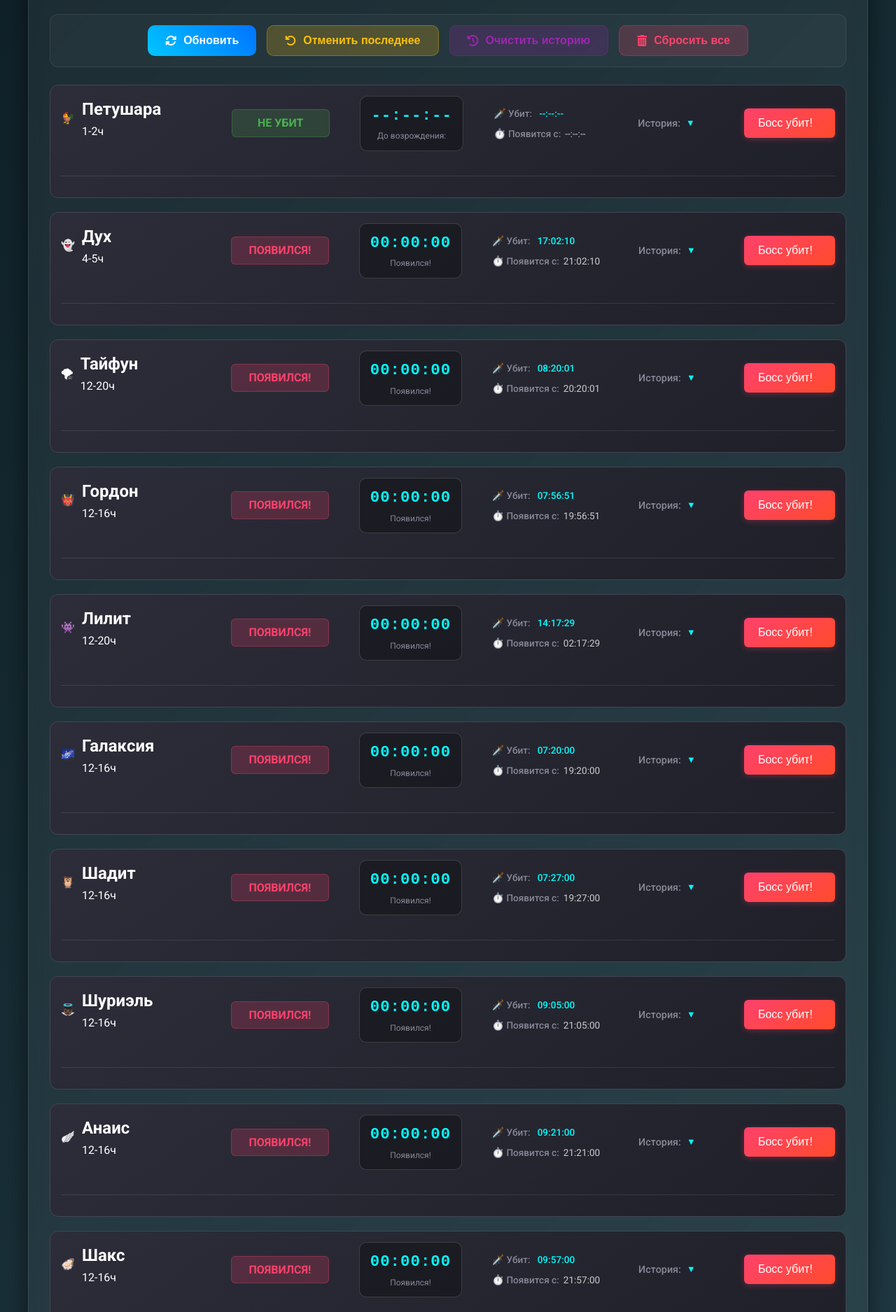
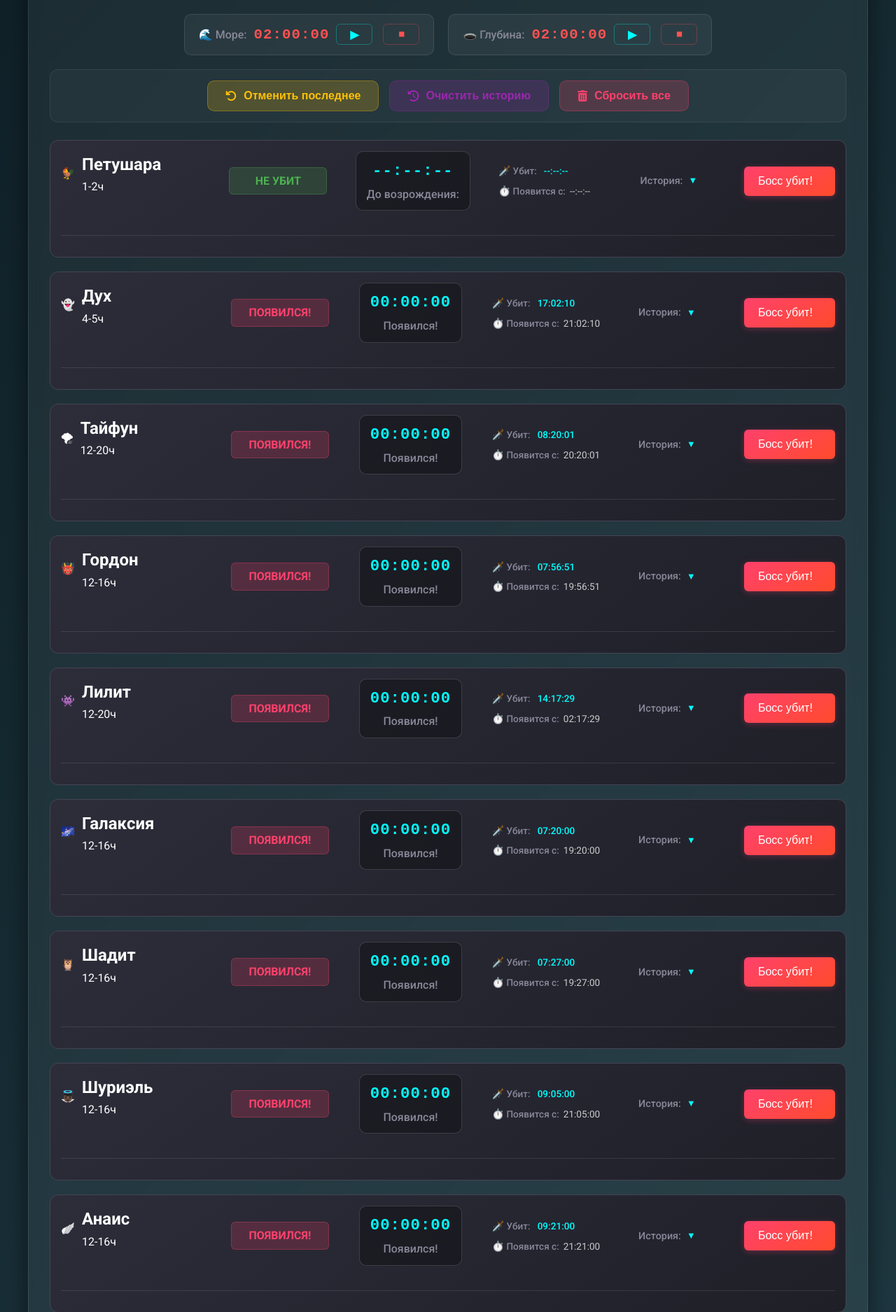
Before and after one commit to itfed/boss-timer, a Flask app: page / in a window 1280 px wide. Shown: the part 190-2065 px from the top of the page at 70% size. Run offline with Flask 3, Linux system fonts and the light colour scheme.

Commit message:
feat: implement shared sea/depth timers with API endpoints

```diff
--- a/app.py
+++ b/app.py
@@ -9,6 +9,8 @@ app = Flask(__name__)
 # Хранение ВСЕХ данных
 DATA_FILE = 'boss_timers.json'
 HISTORY_FILE = 'actions_history.json'
+# НОВЫЙ файл для общих таймеров
+SEA_DEPTH_FILE = 'sea_depth_timers.json'
 
 # Московское время (UTC+3)
 MOSCOW_UTC_OFFSET = timedelta(hours=3)
@@ -301,6 +303,37 @@ timers = load_timers()
 # Храним время последнего нажатия для каждого босса (серверная блокировка)
 last_kill_timestamps = {}
 
+# НОВОЕ: Общие таймеры Море и Глубина
+def load_sea_depth_timers():
+    """Загружаем общие таймеры Море и Глубина из файла"""
+    if os.path.exists(SEA_DEPTH_FILE):
+        try:
+            with open(SEA_DEPTH_FILE, 'r', encoding='utf-8') as f:
+                return json.load(f)
+        except Exception as e:
+            print(f"Ошибка загрузки файла общих таймеров: {e}")
+            return {
+                'sea_timer': 2 * 60 * 60,  # 2 часа в секундах
+                'depth_timer': 2 * 60 * 60,  # 2 часа в секундах
+                'sea_running': False,
+                'depth_running': False,
+                'last_update': datetime.datetime.now(MOSCOW_TIMEZONE).isoformat()
+            }
+    return {
+        'sea_timer': 2 * 60 * 60,  # 2 часа в секундах
+        'depth_timer': 2 * 60 * 60,  # 2 часа в секундах
+        'sea_running': False,
+        'depth_running': False,
+        'last_update': datetime.datetime.now(MOSCOW_TIMEZONE).isoformat()
+    }
+
+def save_sea_depth_timers(data):
+    """Сохраняем общие таймеры Море и Глубина в файл"""
+    with open(SEA_DEPTH_FILE, 'w', encoding='utf-8') as f:
+        json.dump(data, f, ensure_ascii=False, indent=2)
+
+# Загружаем общие таймеры
+sea_depth_timers = load_sea_depth_timers()
 
 def load_history():
     """Загружаем историю действий"""
@@ -768,6 +801,109 @@ def undo_last_action():
     })
 
 
+@app.route('/get_sea_depth_timers')
+def get_sea_depth_timers():
+    """Получить общие таймеры Море и Глубина"""
+    # Обновляем таймеры в зависимости от времени
+    current_time = get_moscow_time()
+    last_update = datetime.datetime.fromisoformat(sea_depth_timers['last_update'])
+
+    # Вычисляем сколько времени прошло с последнего обновления
+    time_diff = (current_time - last_update).total_seconds()
+
+    # Обновляем таймеры если они работают
+    updated_data = sea_depth_timers.copy()
+    if updated_data['sea_running'] and updated_data['sea_timer'] > 0:
+        new_time = int(updated_data['sea_timer'] - time_diff)
+        updated_data['sea_timer'] = max(0, new_time)
+    if updated_data['depth_running'] and updated_data['depth_timer'] > 0:
+        new_time = int(updated_data['depth_timer'] - time_diff)
+        updated_data['depth_timer'] = max(0, new_time)
+
+    # Обновляем время последнего обновления
+    updated_data['last_update'] = current_time.isoformat()
+
+    # Сохраняем обновленные таймеры
+    save_sea_depth_timers(updated_data)
+
+    # Форматируем время для клиента
+    import math
+    sea_hours = math.floor(updated_data['sea_timer'] / 3600)
+    sea_minutes = math.floor((updated_data['sea_timer'] % 3600) / 60)
+    sea_seconds = updated_data['sea_timer'] % 60
+
+    depth_hours = math.floor(updated_data['depth_timer'] / 3600)
+    depth_minutes = math.floor((updated_data['depth_timer'] % 3600) / 60)
+    depth_seconds = updated_data['depth_timer'] % 60
+
+    return jsonify({
+        'sea_timer': updated_data['sea_timer'],
+        'depth_timer': updated_data['depth_timer'],
+        'sea_running': updated_data['sea_running'],
+        'depth_running': updated_data['depth_running'],
+        'sea_formatted': f"{sea_hours:02d}:{sea_minutes:02d}:{sea_seconds:02d}",
+        'depth_formatted': f"{depth_hours:02d}:{depth_minutes:02d}:{depth_seconds:02d}",
+        'last_update': updated_data['last_update']
+    })
+
+
+@app.route('/update_sea_depth_timer/<timer_type>', methods=['POST'])
+def update_sea_depth_timer(timer_type):
+    """Обновить состояние таймера Море или Глубина"""
+    if timer_type not in ['sea', 'depth']:
+        return jsonify({'error': 'Неверный тип таймера'}), 400
+
+    data = request.get_json()
+    if not data or 'action' not in data:
+        return jsonify({'error': 'Не указано действие'}), 400
+
+    action = data['action']  # 'start', 'stop', 'reset'
+
+    current_time = get_moscow_time()
+
+    if action == 'start':
+        # Запускаем таймер
+        sea_depth_timers[f'{timer_type}_running'] = True
+        sea_depth_timers['last_update'] = current_time.isoformat()
+        save_sea_depth_timers(sea_depth_timers)
+
+        return jsonify({
+            'success': True,
+            'message': f'Таймер {timer_type} запущен',
+            f'{timer_type}_running': True
+        })
+
+    elif action == 'stop':
+        # Останавливаем таймер и устанавливаем на 2 часа
+        sea_depth_timers[f'{timer_type}_timer'] = 2 * 60 * 60  # 2 часа
+        sea_depth_timers[f'{timer_type}_running'] = False
+        sea_depth_timers['last_update'] = current_time.isoformat()
+        save_sea_depth_timers(sea_depth_timers)
+
+        return jsonify({
+            'success': True,
+            'message': f'Таймер {timer_type} остановлен и установлен на 2 часа',
+            f'{timer_type}_timer': 2 * 60 * 60,
+            f'{timer_type}_running': False
+        })
+
+    elif action == 'reset':
+        # Сбрасываем таймер на 2 часа и запускаем
+        sea_depth_timers[f'{timer_type}_timer'] = 2 * 60 * 60  # 2 часа
+        sea_depth_timers[f'{timer_type}_running'] = True
+        sea_depth_timers['last_update'] = current_time.isoformat()
+        save_sea_depth_timers(sea_depth_timers)
+
+        return jsonify({
+            'success': True,
+            'message': f'Таймер {timer_type} сброшен на 2 часа и запущен',
+            f'{timer_type}_timer': 2 * 60 * 60,
+            f'{timer_type}_running': True
+        })
+
+    else:
+        return jsonify({'error': 'Неизвестное действие'}), 400
+
 @app.route('/health')
 def health():
     now = get_moscow_time()
--- a/static/script.js
+++ b/static/script.js
@@ -6,6 +6,14 @@ let autoRefreshInterval;
 let historyData = [];
 let lastKillTimestamps = {}; // Храним время последнего убийства для каждого босса
 let historyCollapsed = {}; // Храним состояние свернутости истории для каждого босса
+
+// Глобальные переменные для моря и глубины (теперь используем серверные таймеры)
+let seaTimer = 2 * 60 * 60; // 2 часа в секундах
+let depthTimer = 2 * 60 * 60; // 2 часа в секундах
+let seaRunning = false;
+let depthRunning = false;
+let seaInterval = null;
+let depthInterval = null;
 
 // Загружаем сохраненные времена нажатий из localStorage
 function loadKillTimestamps() {
@@ -433,7 +441,7 @@ async function resetBossTimer(bossId) {
 }
 
 // ПРОСТАЯ функция для московского времени (UTC+3)
-function updateMoscowTime() {
+function updateServerTime() {
     const timeElement = document.getElementById('server-time');
     if (!timeElement) return;
 
@@ -1037,30 +1045,197 @@ style.textContent = `
 `;
 document.head.appendChild(style);
 
+// Инициализация таймеров моря и глубины (загружаем с сервера)
+async function initSeaDepthTimers() {
+    try {
+        const response = await fetch('/get_sea_depth_timers');
+        const data = await response.json();
+
+        seaTimer = data.sea_timer;
+        depthTimer = data.depth_timer;
+        seaRunning = data.sea_running;
+        depthRunning = data.depth_running;
+
+        updateSeaDisplay();
+        updateDepthDisplay();
+
+        // Запускаем интервалы обновления если таймеры активны
+        if (seaRunning) startSeaTimer();
+        if (depthRunning) startDepthTimer();
+    } catch (error) {
+        console.error('Ошибка загрузки общих таймеров:', error);
+        // Используем значения по умолчанию
+        updateSeaDisplay();
+        updateDepthDisplay();
+    }
+}
+
+// Запуск таймера моря
+function startSeaTimer() {
+    if (seaInterval) clearInterval(seaInterval);
+
+    seaInterval = setInterval(() => {
+        if (seaRunning && seaTimer > 0) {
+            seaTimer--;
+            updateSeaDisplay();
+
+            // Останавливаем таймер когда он достигает 0
+            if (seaTimer <= 0) {
+                seaRunning = false;
+                updateSeaDisplay();
+                showNotification('🔔 Таймер Море завершен!');
+            }
+        }
+    }, 1000);
+}
+
+// Запуск таймера глубины
+function startDepthTimer() {
+    if (depthInterval) clearInterval(depthInterval);
+
+    depthInterval = setInterval(() => {
+        if (depthRunning && depthTimer > 0) {
+            depthTimer--;
+            updateDepthDisplay();
+
+            // Останавливаем таймер когда он достигает 0
+            if (depthTimer <= 0) {
+                depthRunning = false;
+                updateDepthDisplay();
+                showNotification('🔔 Таймер Глубина завершен!');
+            }
+        }
+    }, 1000);
+}
+
+// Обновление отображения моря
+function updateSeaDisplay() {
+    const seaElement = document.getElementById('sea-timer');
+    if (seaElement) {
+        seaElement.textContent = formatTime(seaTimer);
+        // Добавляем визуальный индикатор остановки
+        if (!seaRunning) {
+            seaElement.style.color = '#FF5252'; // Красный когда остановлен
+        } else {
+            seaElement.style.color = '#00FFFF'; // Голубой когда работает
+        }
+    }
+}
+
+// Обновление отображения глубины
+function updateDepthDisplay() {
+    const depthElement = document.getElementById('depth-timer');
+    if (depthElement) {
+        depthElement.textContent = formatTime(depthTimer);
+        // Добавляем визуальный индикатор остановки
+        if (!depthRunning) {
+            depthElement.style.color = '#FF5252'; // Красный когда остановлен
+        } else {
+            depthElement.style.color = '#00FFFF'; // Голубой когда работает
+        }
+    }
+}
+
+// Сброс таймера моря (оставляю для совместимости)
+function resetSeaTimer() {
+    updateSeaDepthTimer('sea', 'reset');
+}
+
+// Переключение таймера моря (плей/пауза)
+function toggleSeaTimer() {
+    updateSeaDepthTimer('sea', seaRunning ? 'stop' : 'start');
+}
+
+// Остановка таймера моря (установка на 2 часа и остановка)
+function stopSeaTimer() {
+    updateSeaDepthTimer('sea', 'stop');
+}
+
+// Сброс таймера глубины (оставляю для совместимости)
+function resetDepthTimer() {
+    updateSeaDepthTimer('depth', 'reset');
+}
+
+// Переключение таймера глубины (плей/пауза)
+function toggleDepthTimer() {
+    updateSeaDepthTimer('depth', depthRunning ? 'stop' : 'start');
+}
+
+// Остановка таймера глубины (установка на 2 часа и остановка)
+function stopDepthTimer() {
+    updateSeaDepthTimer('depth', 'stop');
+}
+
+// Обновление таймера через API
+async function updateSeaDepthTimer(timerType, action) {
+    try {
+        const response = await fetch(`/update_sea_depth_timer/${timerType}`, {
+            method: 'POST',
+            headers: {
+                'Content-Type': 'application/json',
+            },
+            body: JSON.stringify({ action: action })
+        });
+
+        const data = await response.json();
+
+        if (data.success) {
+            // Обновляем состояние таймера
+            if (timerType === 'sea') {
+                seaTimer = data.sea_timer || 2 * 60 * 60;
+                seaRunning = data.sea_running !== undefined ? data.sea_running : seaRunning;
+
+                // Перезапускаем интервал если таймер запущен
+                if (seaInterval) clearInterval(seaInterval);
+                if (seaRunning) startSeaTimer();
+
+                updateSeaDisplay();
+            } else if (timerType === 'depth') {
+                depthTimer = data.depth_timer || 2 * 60 * 60;
+                depthRunning = data.depth_running !== undefined ? data.depth_running : depthRunning;
+
+                // Перезапускаем интервал если таймер запущен
+                if (depthInterval) clearInterval(depthInterval);
+                if (depthRunning) startDepthTimer();
+
+                updateDepthDisplay();
+            }
+
+            showNotification(data.message);
+        } else {
+            showNotification(`Ошибка: ${data.message || data.error}`);
+        }
+    } catch (error) {
+        console.error('Ошибка обновления таймера:', error);
+        showNotification('Ошибка связи с сервером');
+    }
+}
+
+// Форматирование времени (ЧЧ:ММ:СС)
+function formatTime(seconds) {
+    const hours = Math.floor(seconds / 3600);
+    const minutes = Math.floor((seconds % 3600) / 60);
+    const secs = seconds % 60;
+
+    return `${hours.toString().padStart(2, '0')}:${minutes.toString().padStart(2, '0')}:${secs.toString().padStart(2, '0')}`;
+}
+
 // Когда страница загрузится
 document.addEventListener('DOMContentLoaded', function() {
     console.log("Страница загружена, инициализируем...");
 
-    // Обновляем московское время каждую секунду
-    updateMoscowTime();
-    setInterval(updateMoscowTime, 1000);
+    // Загружаем сохраненные времена нажатий
+    loadKillTimestamps();
 
-    // Загружаем боссов
+    // Инициализируем таймеры моря и глубины
+    initSeaDepthTimers();
+
+    // Загружаем данные боссов
     loadBosses();
 
-    // Автообновление каждые 30 секунд
-    autoRefreshInterval = setInterval(async () => {
-        console.log("Автообновление запущено...");
-        await loadBosses();
-        console.log("Автообновление завершено");
-    }, 30000);
-
-    console.log("Автообновление установлено на 30 секунд");
-
-    // Авто-сброс таймеров боссов через 15 минут после появления
-    setInterval(checkAndResetBossTimers, 60000); // Проверяем каждую минуту
-
-    console.log("Инициализация завершена!");
+    // Обновляем время сервера
+    updateServerTime();
+    setInterval(updateServerTime, 1000);
 });
 
 // Очистка интервалов при закрытии страницы
--- a/static/style.css
+++ b/static/style.css
@@ -538,23 +538,107 @@ button {
     background: rgba(0, 255, 255, 0.2);
 }
 
+/* Компактные таймеры Море и Глубина */
+.compact-timers {
+    display: flex;
+    gap: 20px;
+    margin: 20px 0;
+    justify-content: center;
+    flex-wrap: wrap;
+}
+
+.compact-timer {
+    display: flex;
+    align-items: center;
+    gap: 10px;
+    background: rgba(255, 255, 255, 0.05);
+    padding: 12px 20px;
+    border-radius: 10px;
+    border: 1px solid rgba(255, 255, 255, 0.1);
+    min-width: 200px;
+}
+
+.timer-label {
+    color: #888899;
+    font-weight: 500;
+    font-size: 1rem;
+}
+
+.timer-value {
+    font-family: 'Courier New', monospace;
+    font-size: 1.3rem;
+    font-weight: bold;
+    color: #00FFFF;
+    letter-spacing: 1px;
+}
+
+.play-btn {
+    background: transparent;
+    color: #00FFFF;
+    border: 1px solid rgba(0, 255, 255, 0.3);
+    border-radius: 6px;
+    width: 30px;
+    height: 30px;
+    cursor: pointer;
+    font-size: 1rem;
+    transition: all 0.2s ease;
+    display: flex;
+    align-items: center;
+    justify-content: center;
+    margin-right: 5px;
+}
+
+.play-btn:hover {
+    background: rgba(0, 255, 255, 0.1);
+    border-color: rgba(0, 255, 255, 0.5);
+    transform: scale(1.1);
+}
+
+.stop-btn {
+    background: transparent;
+    color: #FF5252;
+    border: 1px solid rgba(255, 82, 82, 0.3);
+    border-radius: 6px;
+    width: 30px;
+    height: 30px;
+    cursor: pointer;
+    font-size: 1rem;
+    transition: all 0.2s ease;
+    display: flex;
+    align-items: center;
+    justify-content: center;
+}
+
+.stop-btn:hover {
+    background: rgba(255, 82, 82, 0.1);
+    border-color: rgba(255, 82, 82, 0.5);
+    transform: scale(1.1);
+}
+
+/* Убираю цветные подсветки
+.sea-timer {
+    border-left: 3px solid #00c6ff;
+}
+
+.depth-timer {
+    border-left: 3px solid #FFC107;
+}
+*/
+
 /* Адаптивность для мобильных */
 @media (max-width: 768px) {
-    .boss-card {
-        padding: 15px;
+    .compact-timers {
+        flex-direction: column;
+        align-items: center;
+        gap: 10px;
     }
 
-    .first-row {
-        flex-direction: column;
-        gap: 15px;
+    .compact-timer {
+        min-width: 180px;
+        padding: 10px 15px;
     }
 
-    .boss-header {
-        min-width: auto;
-    }
-
-    .boss-actions {
-        min-width: auto;
-        justify-content: center;
+    .timer-value {
+        font-size: 1.1rem;
     }
 }
--- a/templates/index.html
+++ b/templates/index.html
@@ -17,11 +17,25 @@
             </div>
         </header>
 
+        <!-- Компактные таймеры Море и Глубина -->
+        <div class="compact-timers">
+            <div class="compact-timer">
+                <span class="timer-label">🌊 Море:</span>
+                <span class="timer-value" id="sea-timer">02:00:00</span>
+                <button class="play-btn" onclick="toggleSeaTimer()">▶</button>
+                <button class="stop-btn" onclick="stopSeaTimer()">⏹</button>
+            </div>
+
+            <div class="compact-timer">
+                <span class="timer-label">🕳️ Глубина:</span>
+                <span class="timer-value" id="depth-timer">02:00:00</span>
+                <button class="play-btn" onclick="toggleDepthTimer()">▶</button>
+                <button class="stop-btn" onclick="stopDepthTimer()">⏹</button>
+            </div>
+        </div>
+
         <main>
             <div class="controls">
-                <button class="refresh-btn" onclick="refreshAllTimers()">
-                    <i class="fas fa-sync-alt"></i> Обновить
-                </button>
                 <button class="undo-btn" onclick="undoLastAction()">
                     <i class="fas fa-undo"></i> Отменить последнее
                 </button>
```
Also changed, not shown: sea_depth_timers.json (added, +7 -0 lines).
